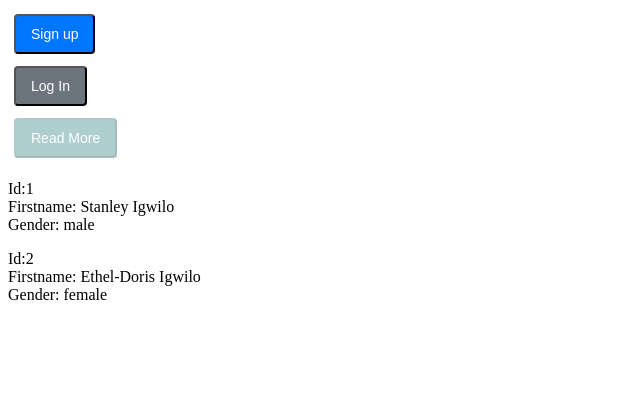
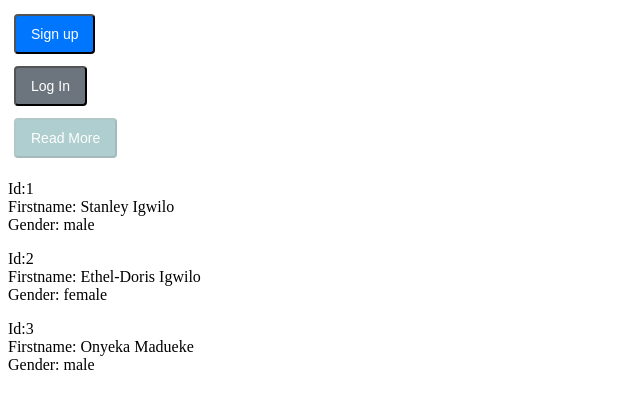
Before and after one commit to Amarachi-Codes/react-typescript, a React (Vite) app: page / in a window 1280 px wide. Shown: the top 408 px of the page, without its empty margins (0-640 px from the left). Built offline with nearby package versions, Linux system fonts and the light colour scheme.

Commit message:
few changes

```diff
--- a/src/App.tsx
+++ b/src/App.tsx
@@ -22,7 +22,8 @@ function App() {
       <ButtonComp label='Read More' onClick={handleReadmore} color='readmore' disabled/>
        <Student id={1} firstname='Stanley' lastname='Igwilo' gender={GENDER.Male}/>
        <Student id={2} firstname='Ethel-Doris' lastname='Igwilo' gender={GENDER.Female}/>
-       {/* <Student id={3} firstname='Onyeka' lastname='Madueke' gender={GENDER.Male}/> */}
+       <Student id={3} firstname='Onyeka' lastname='Madueke' gender={GENDER.Male}/>
+
 
     </>
   )
```
